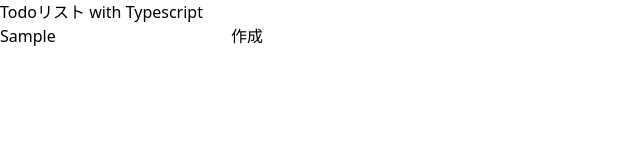
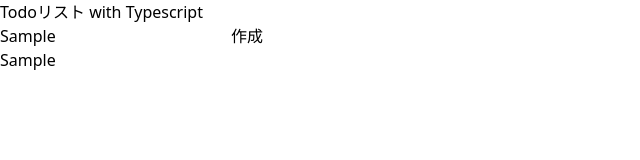
Before and after one commit to yuukur/todo-tutorial, a React (Vite) app: page / in a window 1280 px wide. Both pictures are taken after typing "Sample" into the empty fields and a click on the input "作成". Shown: the top 160 px of the page, without its empty margins (0-640 px from the left). Built offline with nearby package versions, Linux system fonts and the light colour scheme.

Commit message:
add:todo編集機能

```diff
--- a/src/App.tsx
+++ b/src/App.tsx
@@ -31,6 +31,15 @@ function App() {
     setInputValue("");
   };
 
+  const handleEdit = (id: number, inputValue: string) => {
+    const newTodos = todos.map((todo) => {
+      if (todo.id === id) {
+        todo.inputValue = inputValue;
+      }
+      return todo;
+    });
+    setTodos(newTodos);
+  };
   return (
     <div className="App">
       <div>
@@ -39,6 +48,18 @@ function App() {
           <input type="text" onChange={(e) => handleChange(e)} className="" />
           <input type="submit" value="作成" />
         </form>
+        <ul className="">
+          {todos.map((todo) => (
+            <li key={todo.id}>
+              <input
+                type="text"
+                onChange={(e) => handleEdit(todo.id, e.target.value)}
+                className=""
+                value={todo.inputValue}
+              />
+            </li>
+          ))}
+        </ul>
       </div>
     </div>
   );
```
